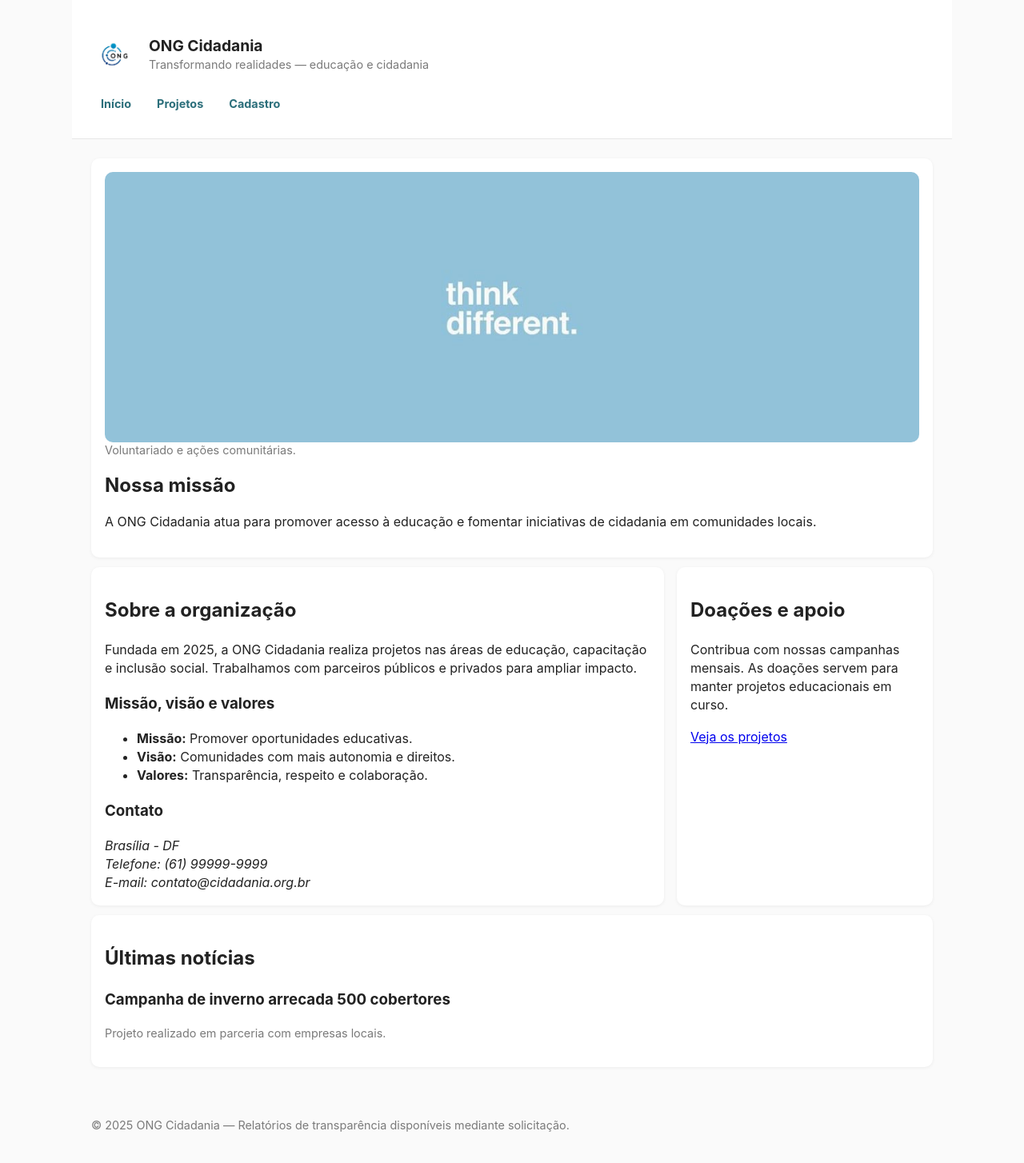
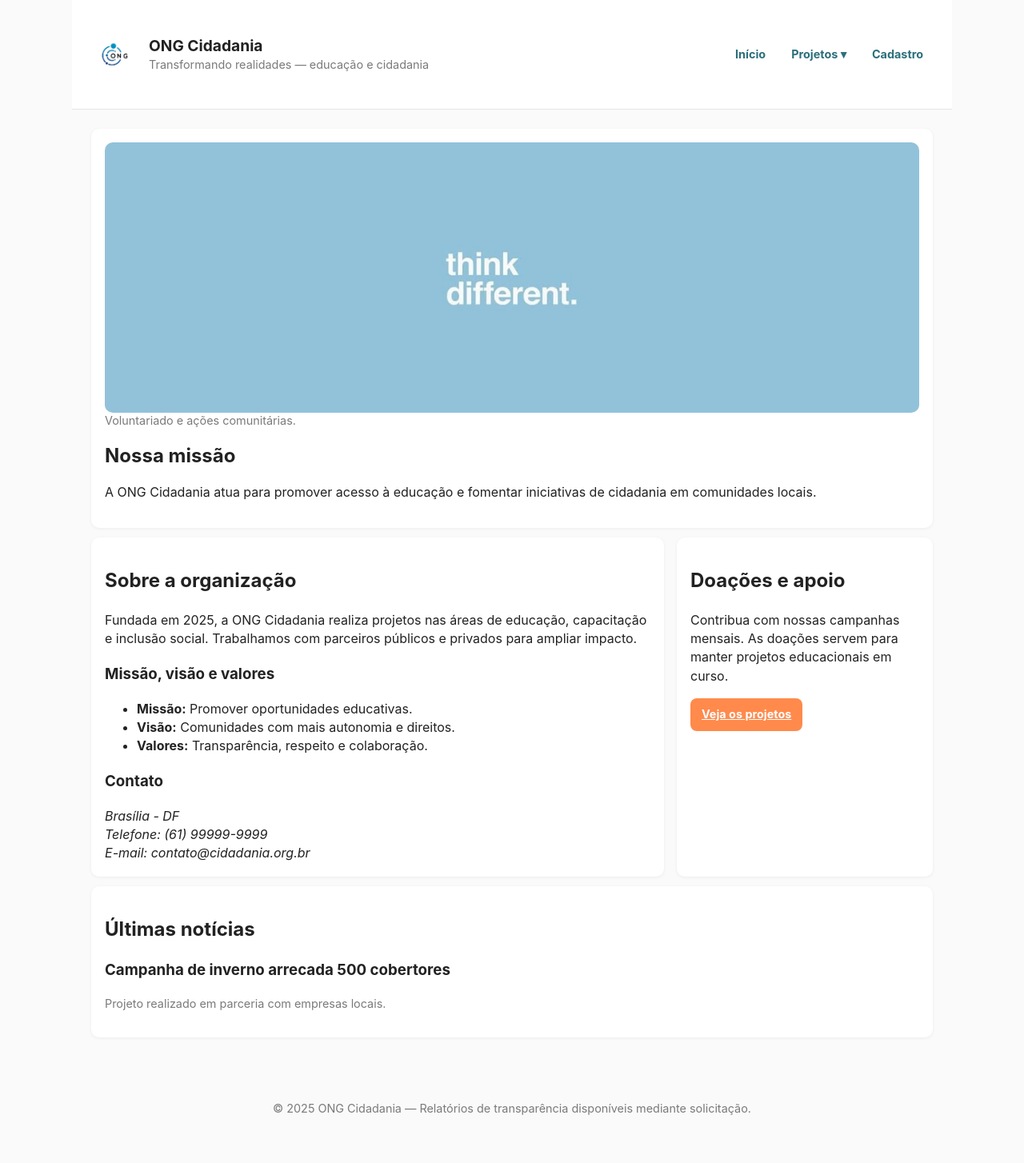
Before and after one commit to LorhanCardoso/ong-plataforma, a plain HTML site: page ong-plataforma/index.html in a window 1280 px wide. Shown: the whole page at 80% size. After the commit the page ends 1427 px from the top, so only its background shows below. Drawn offline with Linux system fonts and the light colour scheme.

Commit message:
Update index.html

```diff
--- a/ong-plataforma/index.html
+++ b/ong-plataforma/index.html
@@ -11,6 +11,7 @@
   <a class="skip-link" href="#main">Pular para o conteúdo</a>
 
   <header role="banner" class="container">
+    <div class="navbar">
       <div class="brand">
         <img src="assets/images/logo.png" alt="Logo da ONG Cidadania">
         <div>
@@ -19,13 +20,25 @@
         </div>
       </div>
 
-    <nav role="navigation" aria-label="Menu principal">
+      <button class="nav-toggle" aria-controls="main-nav" aria-expanded="false" aria-label="Abrir menu">
+        <span class="hamburger" aria-hidden="true"></span>
+      </button>
+
+      <nav id="main-nav" role="navigation" aria-label="Menu principal">
         <ul>
           <li><a href="index.html">Início</a></li>
-        <li><a href="projetos.html">Projetos</a></li>
+          <li class="nav-item">
+            <a href="projetos.html" aria-haspopup="true" aria-expanded="false">Projetos ▾</a>
+            <div class="dropdown" role="menu" aria-hidden="true">
+              <a href="projetos.html">Projetos em andamento</a>
+              <a href="projetos.html#como-doar">Como doar</a>
+              <a href="cadastro.html">Seja voluntário</a>
+            </div>
+          </li>
           <li><a href="cadastro.html">Cadastro</a></li>
         </ul>
       </nav>
+    </div>
   </header>
 
   <main id="main" class="container" role="main">
@@ -61,7 +74,7 @@
       <aside class="card" aria-labelledby="doe">
         <h2 id="doe">Doações e apoio</h2>
         <p>Contribua com nossas campanhas mensais. As doações servem para manter projetos educacionais em curso.</p>
-        <a href="projetos.html">Veja os projetos</a>
+        <a class="btn btn-secondary" href="projetos.html">Veja os projetos</a>
       </aside>
     </div>
 
@@ -75,11 +88,12 @@
   </main>
 
   <footer role="contentinfo">
-    <div class="container small">
+    <div class="container small footer">
       <p>© 2025 ONG Cidadania — Relatórios de transparência disponíveis mediante solicitação.</p>
     </div>
   </footer>
 
   <script src="assets/js/masks.js" defer></script>
+  <script src="assets/js/ui.js" defer></script>
 </body>
 </html>
```
Lines whose indentation alone changed are shown as unchanged.
